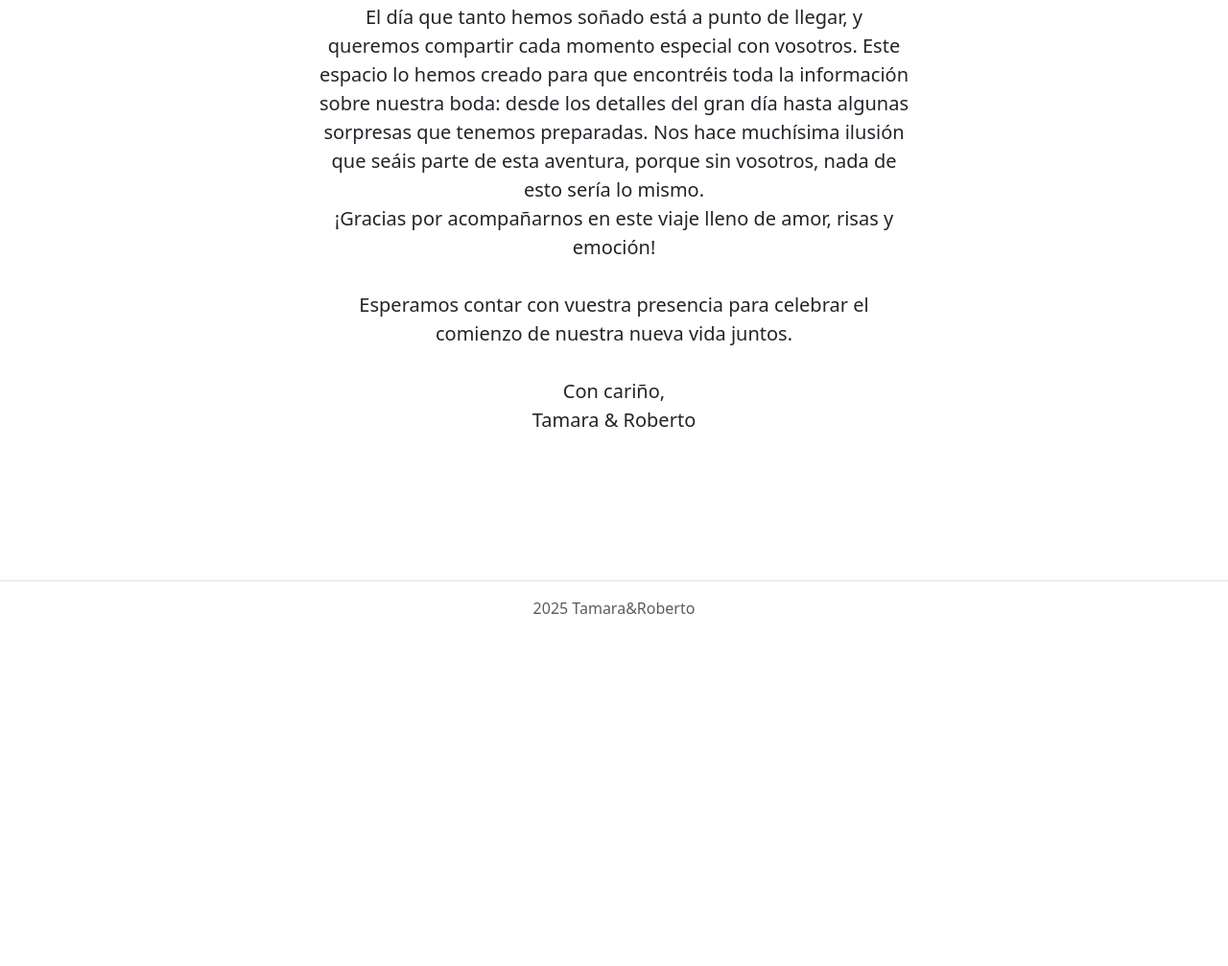
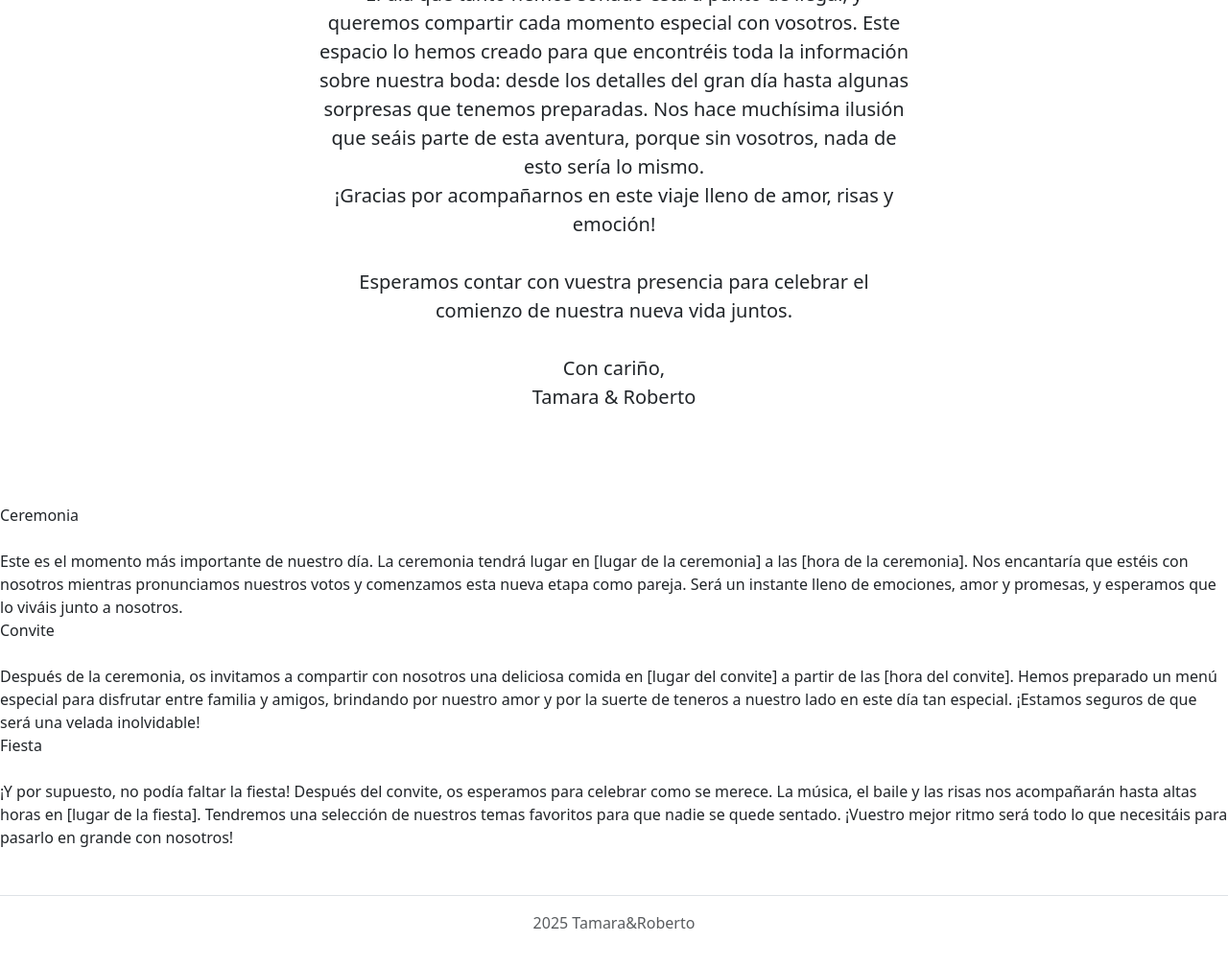
Before and after one commit to salasdidi/tamarayroberto, a plain HTML site: page index.html in a window 1280 px wide. Shown: the part 1039-2046 px from the top of the page at 96% size. Before the commit the page ends 1733 px from the top, so only its background shows below. Drawn offline with nearby package versions, Linux system fonts and the light colour scheme; a web font is replaced by a local one.

Commit message:
Update index.html

```diff
--- a/index.html
+++ b/index.html
@@ -46,7 +46,7 @@
 
       <section id="grandia">
 
-        <div class="px-4 py-5 my-5 text-center">
+        <div class="px-4 py-5 my-4 text-center">
           <h1 class="display-5 fw-bold text-body-emphasis">¡Bienvenidos a nuestra boda!</h1>
           <div class="col-lg-6 mx-auto">
             <p class="lead mb-4">El día que tanto hemos soñado está a punto de llegar, y queremos compartir cada momento especial con vosotros. Este espacio lo hemos creado para que encontréis toda la información sobre nuestra boda: desde los detalles del gran día hasta algunas sorpresas que tenemos preparadas.
@@ -62,6 +62,24 @@
               Tamara & Roberto</p>
           </div>
         </div>
+
+        <section id="info">
+          <div class="info">
+            <div>
+            <span>Ceremonia </span><br/><br/>
+            Este es el momento más importante de nuestro día. La ceremonia tendrá lugar en [lugar de la ceremonia] a las [hora de la ceremonia]. Nos encantaría que estéis con nosotros mientras pronunciamos nuestros votos y comenzamos esta nueva etapa como pareja. Será un instante lleno de emociones, amor y promesas, y esperamos que lo viváis junto a nosotros.
+            </div>
+            <div>
+              <span>Convite </span><br/><br/>
+            Después de la ceremonia, os invitamos a compartir con nosotros una deliciosa comida en [lugar del convite] a partir de las [hora del convite]. Hemos preparado un menú especial para disfrutar entre familia y amigos, brindando por nuestro amor y por la suerte de teneros a nuestro lado en este día tan especial. ¡Estamos seguros de que será una velada inolvidable!
+            </div>
+           <div>
+            <span>Fiesta </span> <br/><br/>
+            ¡Y por supuesto, no podía faltar la fiesta! Después del convite, os esperamos para celebrar como se merece. La música, el baile y las risas nos acompañarán hasta altas horas en [lugar de la fiesta]. Tendremos una selección de nuestros temas favoritos para que nadie se quede sentado. ¡Vuestro mejor ritmo será todo lo que necesitáis para pasarlo en grande con nosotros!
+            </div>
+          </div>
+
+        </section>
 
 
       </section>
```
